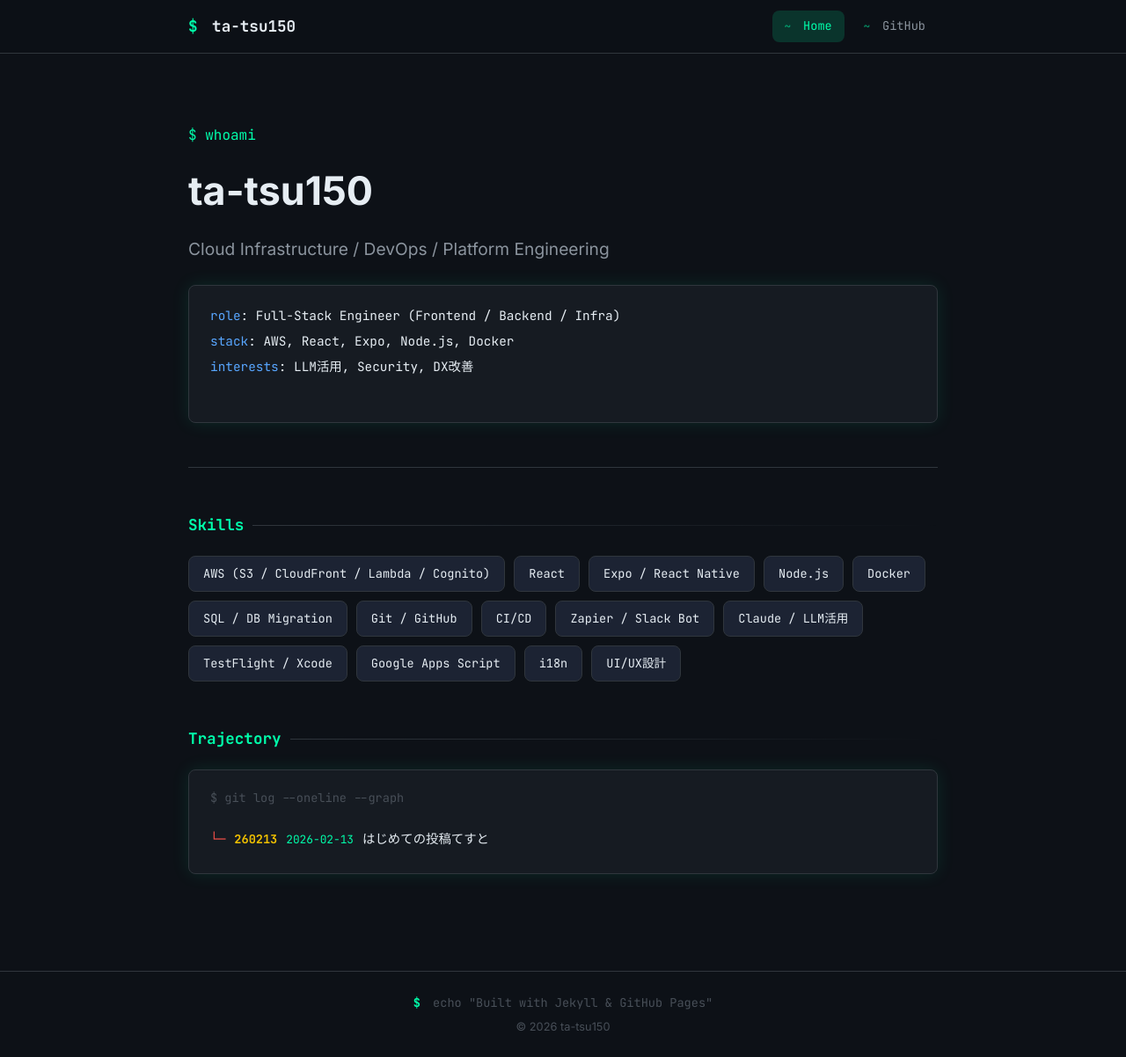
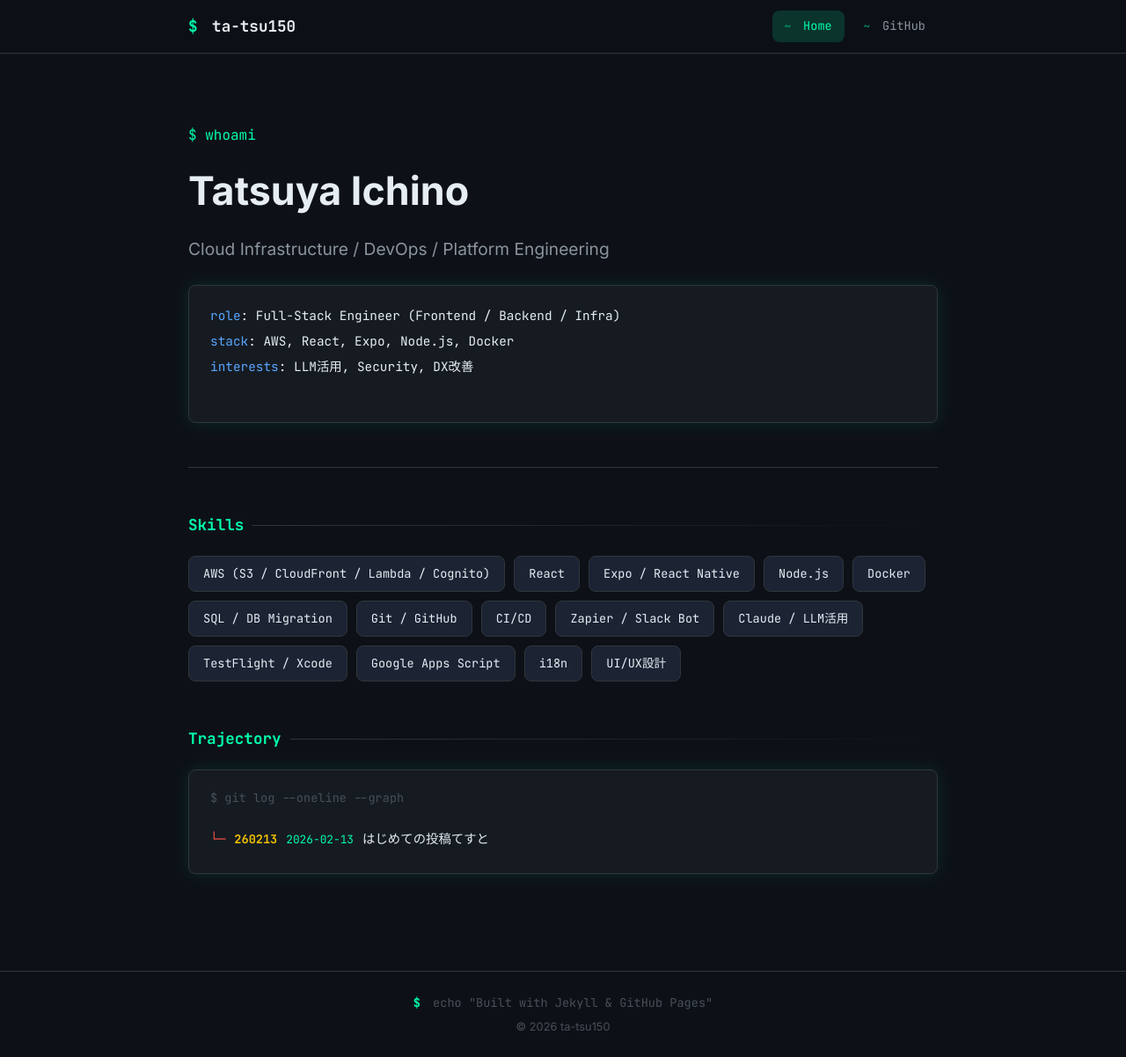
Before and after one commit to ta-tsu150/ta-tsu150.github.io, a Jekyll site: the page built from index.md, in a window 1280 px wide and 1202 px high. Shown: the whole window at 88% size. Built offline with Jekyll 4.4.1, drawn with Linux system fonts in a browser that asks for light colours.

Commit message:
name fix

```diff
--- a/index.md
+++ b/index.md
@@ -4,7 +4,7 @@ layout: default
 
 <section class="hero">
   <p class="hero-greeting">$ whoami</p>
-  <h1 class="hero-name">ta-tsu150</h1>
+  <h1 class="hero-name">Tatsuya Ichino</h1>
   <p class="hero-tagline">Cloud Infrastructure / DevOps / Platform Engineering</p>
 
   <div class="hero-terminal">
```
